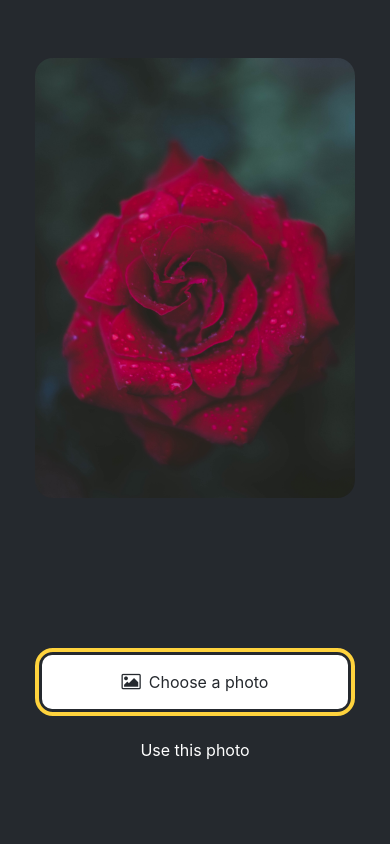
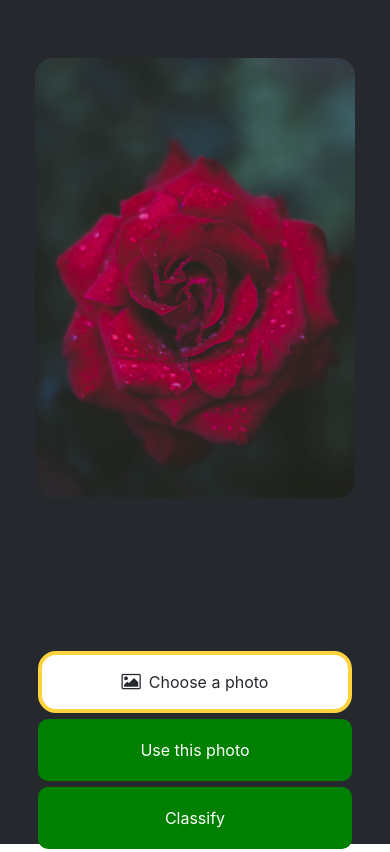
Before and after one commit to akaul823/phase5project, a React Native app: screen / in a window 390 px wide. Built offline with nearby package versions, Linux system fonts and the light colour scheme.

Commit message:
added third button

```diff
--- a/App.js
+++ b/App.js
@@ -9,14 +9,18 @@ import IconButton from './components/IconButton';
 const PlaceholderImage = require('./assets/images/rose.jpg');
 
 export default function App() {
+  //Set state for selected image and app options
   const [selectedImage, setSelectedImage] = useState(null);
   const [showAppOptions, setShowAppOptions] = useState(false);
+
+  // launch the image library and pick an image
   const pickImageAsync = async () => {
     let result = await ImagePicker.launchImageLibraryAsync({
       allowsEditing: true,
       quality: 1,
     });
 
+    //Ensure a picture is selected and set the current state to that picture
     if (!result.canceled) {
       setSelectedImage(result.assets[0].uri);
       setShowAppOptions(true);
@@ -24,6 +28,7 @@ export default function App() {
       alert('You did not select any image.');
     }
   };
+  //This resets options
   const onReset = () => {
     setShowAppOptions(false);
   };
@@ -55,6 +60,7 @@ export default function App() {
         <View style={styles.footerContainer}>
           <Button theme="primary" label="Choose a photo" onPress={pickImageAsync} />
           <Button label="Use this photo" onPress={() => setShowAppOptions(true)} />
+          <Button label="Classify" onPress={()=>alert("You have classified")} />
         </View>
       )}
       <StatusBar style="auto" />
--- a/components/Button.js
+++ b/components/Button.js
@@ -1,18 +1,51 @@
 import { StyleSheet, View, Pressable, Text } from 'react-native';
 import FontAwesome from "@expo/vector-icons/FontAwesome";
 
+// export default function Button({ label, theme, onPress }) {
+//   if (theme === "primary") {
+//     return (
+//       <View
+//       style={[styles.buttonContainer, { borderWidth: 4, borderColor: "#ffd33d", borderRadius: 18 }]}
+//       >
+//         <Pressable
+//           style={[styles.button, { backgroundColor: "#fff" }]}
+//           onPress={onPress}
+//         >
+//           <FontAwesome
+//             name="picture-o"
+//             size={18}
+//             color="#25292e"
+//             style={styles.buttonIcon}
+//           />
+//           <Text style={[styles.buttonLabel, { color: "#25292e" }]}>{label}</Text>
+//         </Pressable>
+//     </View>
+//     );
+//   }
+
+//   return (
+//     <View style={styles.buttonContainer}>
+//         <Pressable style={styles.button} onPress={onPress}>
+//           <Text style={styles.buttonLabel}>{label}</Text>
+//         </Pressable>
+//     </View>
+//     //     <View style={styles.buttonContainer}>
+//     //     <Pressable style={styles.button} onPress={onPress}>
+//     //       <Text style={styles.buttonLabel}>{label}</Text>
+//     //     </Pressable>
+//     //   </View>
+//   );
+// }
 export default function Button({ label, theme, onPress }) {
     if (theme === "primary") {
       return (
-      <View
-      style={[styles.buttonContainer, { borderWidth: 4, borderColor: "#ffd33d", borderRadius: 18 }]}
-      >
+        <View style={styles.buttonContainer}>
           <Pressable
-          style={[styles.button, { backgroundColor: "#fff" }]}
+            style={[styles.button, { backgroundColor: "#fff", borderWidth: 4, borderColor: "#ffd33d", borderRadius: 18 }]}
             onPress={onPress}
           >
             <FontAwesome
-            name="picture-o"
+              name="picture-o" // Replace with a valid FontAwesome icon name
               size={18}
               color="#25292e"
               style={styles.buttonIcon}
@@ -21,16 +54,25 @@ export default function Button({ label, theme, onPress }) {
           </Pressable>
         </View>
       );
-  }
-
+    } else if (theme === "secondary") {
       return (
         <View style={styles.buttonContainer}>
-        <Pressable style={styles.button} onPress={onPress}>
+          <Pressable style={[styles.button, { backgroundColor: "purple" }]} onPress={onPress}>
+            <Text style={styles.buttonLabel}>{label}</Text>
+          </Pressable>
+        </View>
+      );
+    } else {
+      return (
+        <View style={styles.buttonContainer}>
+          <Pressable style={[styles.button, { backgroundColor: "green" }]} onPress={onPress}>
             <Text style={styles.buttonLabel}>{label}</Text>
           </Pressable>
         </View>
       );
     }
+  }
+
 const styles = StyleSheet.create({
   buttonContainer: {
     width: 320,
```
Lines whose indentation alone changed are shown as unchanged.
